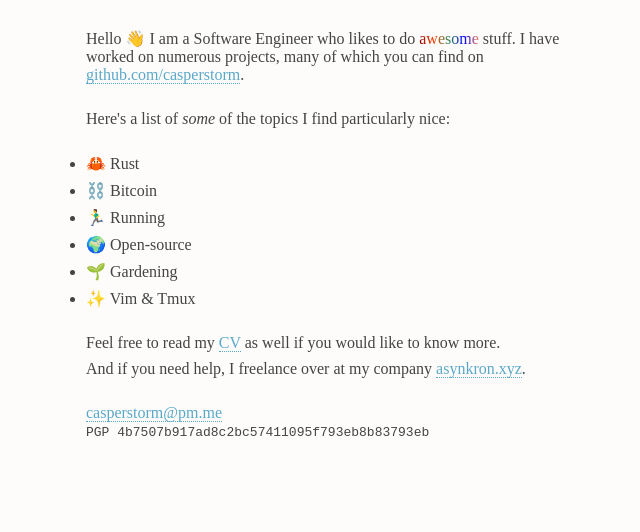
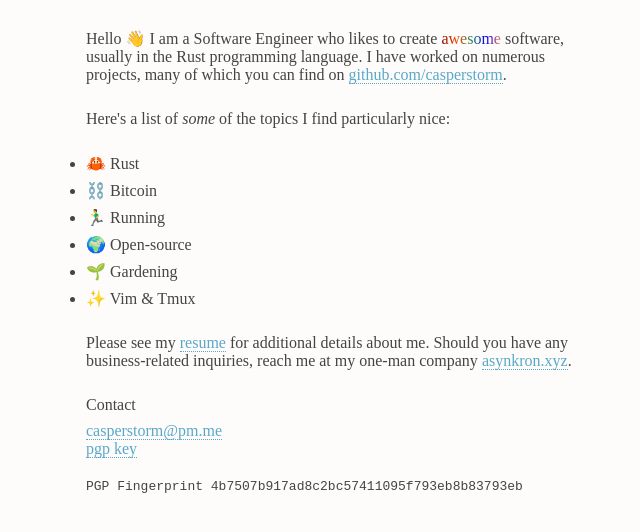
Before and after one commit to casperstorm/casperstorm.github.io, a plain HTML site: page index.html in a window 1280 px wide. Shown: the part 100-632 px from the top of the page, without its empty margins (304-944 px from the left). Drawn offline with Linux system fonts and the light colour scheme; a web font is replaced by a local one.

Commit message:
added pgp key

```diff
--- a/index.html
+++ b/index.html
@@ -66,7 +66,7 @@
 <body>
   <h1>Casper Rogild Storm</h1>
   <p>
-  Hello 👋 I am a Software Engineer who likes to do <span class="rainbow-text">awesome</span> stuff.
+  Hello 👋 I am a Software Engineer who likes to create <span class="rainbow-text">awesome</span> software, usually in the Rust programming language.
   I have worked on numerous projects, many of which you can find on <a href="https://github.com/casperstorm">github.com/casperstorm</a>.
   </p>
   <p>
@@ -84,12 +84,13 @@
   </ul>
   </br>
   <p>
-  Feel free to read my <a href="./cv.pdf">CV</a> as well if you would like to know more.
-  </p>
-  <p>
-  And if you need help, I freelance over at my company <a href="https://asynkron.xyz/">asynkron.xyz</a>.
+  Please see my <a href="./cv.pdf">resume</a> for additional details about me. Should you have any business-related inquiries, reach me at my one-man company <a href="https://asynkron.xyz/">asynkron.xyz</a>.
   </p>
   </br>
+  <p>Contact</p>
   <p><a href="mailto:casperstorm@pm.me">casperstorm@pm.me</a></p>
-  <code>PGP 4b7507b917ad8c2bc57411095f793eb8b83793eb</code>
+  <a href="./publickey.asc">pgp key</a>
+  </br>
+  </br>
+  <code>PGP Fingerprint 4b7507b917ad8c2bc57411095f793eb8b83793eb</code>
 </body>
```
Also changed, not shown: 1 other file.
